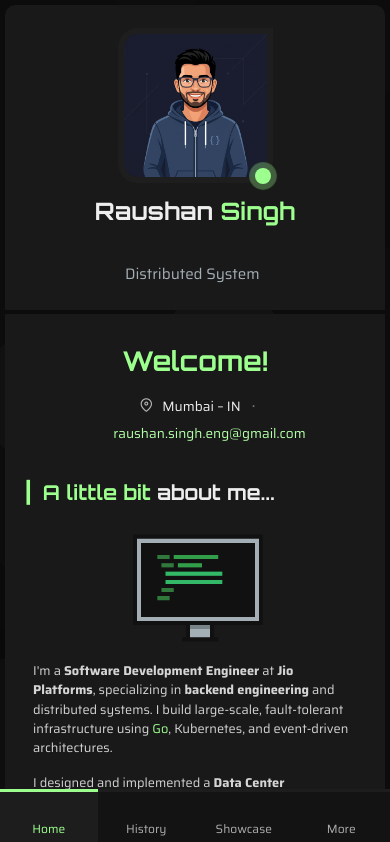
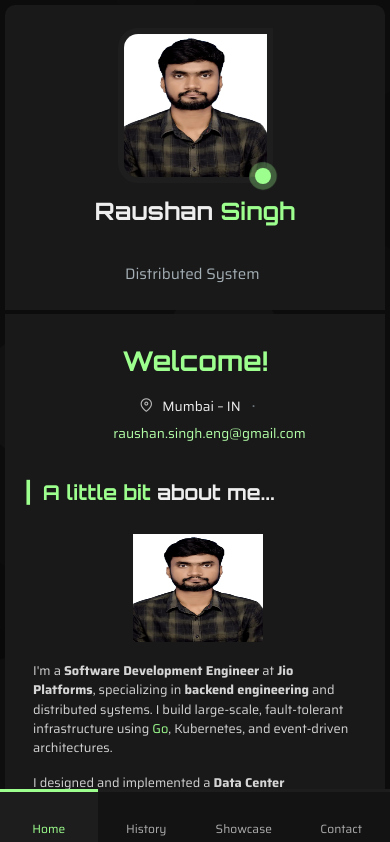
Before and after one commit to raushansinghdev/portfolio-site, a React (Vite) app: page /#about in a window 390 px wide. Shown: the top 842 px of the page. Built offline with nearby package versions, Linux system fonts and the light colour scheme; a web font is replaced by a local one; what smooth-scrollbar would draw is missing.

Commit message:
Refactor mobile layout, rename contact tab, update profile picture, and remove nav highlights

```diff
--- a/public/data/categories.json
+++ b/public/data/categories.json
@@ -29,10 +29,10 @@
         },
         {
             "id": "more",
-            "faIcon": "fa-regular fa-object-ungroup",
+            "faIcon": "fa-regular fa-envelope",
             "locales": {
                 "en": {
-                    "title": "More"
+                    "title": "Contact"
                 }
             }
         }
--- a/public/data/profile.json
+++ b/public/data/profile.json
@@ -1,6 +1,6 @@
 {
     "name": "Raushan Singh",
-    "profilePictureUrl": "images/pictures/profile-picture.jpg",
+    "profilePictureUrl": "images/pictures/mypic-compressed.webp",
     "resumePdfUrl": "data/Raushan_Singh_Resume.pdf",
     "statusCircleVisible": true,
     "statusCircleVariant": "available",
--- a/public/data/sections/cover.json
+++ b/public/data/sections/cover.json
@@ -64,7 +64,7 @@
             "items": [
                 {
                     "id": 1,
-                    "img": "images/pictures/about-texts-image-1.png",
+                    "img": "images/pictures/mypic-compressed.webp",
                     "faIcon": null,
                     "faIconColors": {
                         "bg": "",
--- a/src/components/buttons/OptionPickerButton.scss
+++ b/src/components/buttons/OptionPickerButton.scss
@@ -9,8 +9,8 @@ div.btn-option-picker {
 
 button.btn-option-picker-toggle {
     i.fa-icon {
-        opacity: 0.85;
-        color: var(--theme-primary);
+        opacity: 0.4;
+        color: var(--theme-texts);
     }
 
     img, i.fa-icon {
@@ -34,7 +34,7 @@ button.btn-option-picker-toggle {
 button.btn-option-picker-toggle:hover {
     i.fa-icon {
         opacity: 1;
-        color: var(--theme-primary);
+        color: var(--theme-texts);
     }
 
     img, i.fa-icon {
```
Also changed, not shown: public/images/pictures/mypic-compressed.webp (added).
